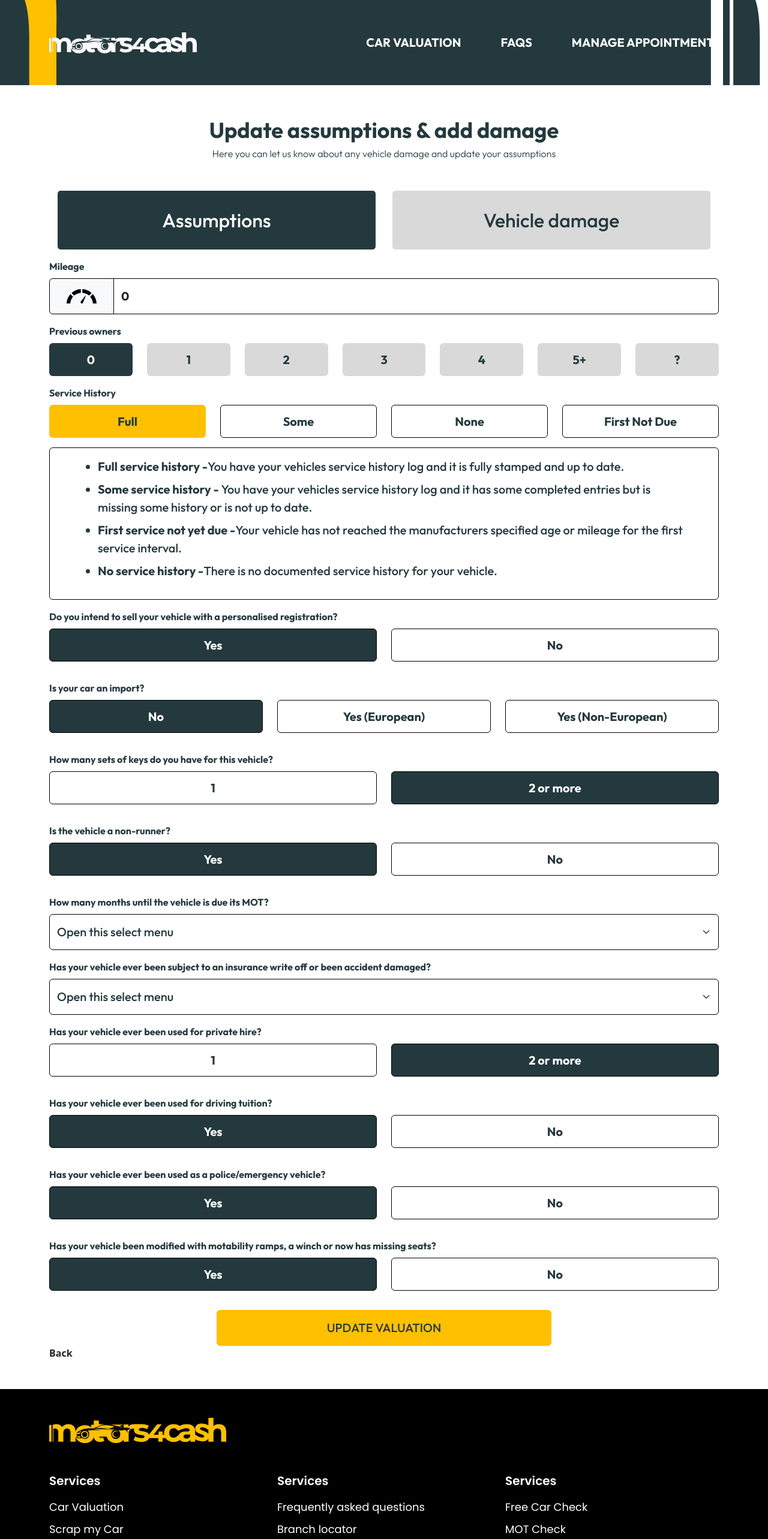
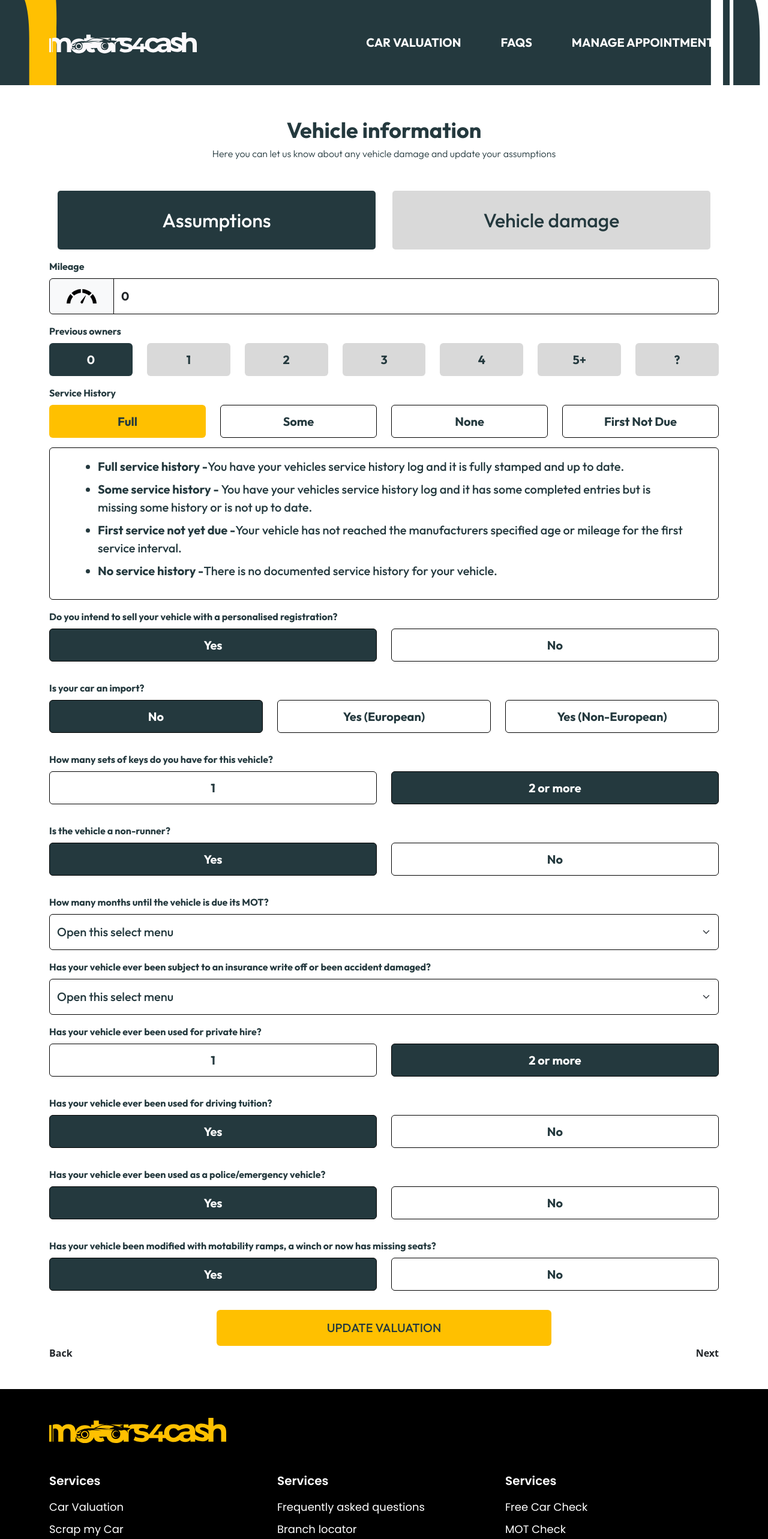
Before and after one commit to Strike1031/motors4cash, a React (Create React App) app: page /detail/1/subdetail in a window 1280 px wide. Shown: the top 2566 px of the page at 60% size. Built offline with nearby package versions, Linux system fonts and the light colour scheme.

Commit message:
update UI for client new requirements

```diff
--- a/src/pages/DetailPage.js
+++ b/src/pages/DetailPage.js
@@ -1,13 +1,14 @@
-import { Col, Container, Row, Carousel, Image, Card } from "react-bootstrap";
+import { Col, Container, Row, Carousel, Image, Card, Button } from "react-bootstrap";
 import { WorkFlowBanner } from "../components/banners";
 import CarImage from '../assets/images/models/car.jpg';
-import { Link } from "react-router-dom";
+import { Link, useNavigate } from "react-router-dom";
 import {Stepper} from "../components/stepper";
 import { useContext } from "react";
 import { VehicleContext } from "../context/context";
 
 export default function DetailPage() {
     const {price, imageDetailsList} = useContext(VehicleContext);
+    const navigate = useNavigate();
     return (
         <div className="DetailPage py-5">
             <Container>
@@ -24,7 +25,7 @@ export default function DetailPage() {
                             ))
                         }
                         </Carousel>
-                        <div className="detail-status-group">
+                        {/* <div className="detail-status-group">
                             <div className="detail-status-title mt-5">Assumptions & add damage for an accurate valuation</div>
                             <ul className="detail-status-list">
                                 <li>Sale may be subject to a transaction fee</li>
@@ -43,7 +44,7 @@ export default function DetailPage() {
                             </ul>
                             <div className="detail-status-title mt-5">Before booking an appointment, check all assumptions are correct and add any vehicle damage, to ensure you obtain an accurate price.</div>
                             <Link to="/detail/1/subdetail" className="text-black fw-bold">Update assumptions & add damage</Link>
-                        </div>
+                        </div> */}
                     </Col>
                     <Col sm={12} lg={8} className="mb-2">
                         <Card className="rounded rounded-0 ValuationCard text-center p-4 mb-3">
@@ -53,7 +54,17 @@ export default function DetailPage() {
                                 <Card.Text>Based on 105,764 offers for Mercedes vehicles from 2,743 dealers on Motors4cash.</Card.Text>
                             </Card.Body>
                         </Card>
-                        <Stepper/>
+                        <Card className="ValuationCard text-center p-4 mb-3 border border-0 shadow">
+                            <Card.Body>
+                                <div className="d-flex flex-row align-items-center justify-content-between">
+                                    <div className="text-start vehicle-info">
+                                        <div className="vehicle-info-title">Vehicle information</div>
+                                        <div className="vehicle-info-text">Features, equipment & ownership</div>
+                                    </div>
+                                    <Button className="bg-main-black-50 border border-0 start-button w-50" onClick={() => navigate("/detail/1/subdetail")}>START</Button>
+                                </div>
+                            </Card.Body>
+                        </Card>
                     </Col>
                 </Row>
             </Container>
--- a/src/pages/SubdetailPage.js
+++ b/src/pages/SubdetailPage.js
@@ -269,7 +269,7 @@ export default function SubDetailPage() {
 
     return (
         <div className="SubDetailPage py-5">
-            <div className='Section-title text-center'>Update assumptions & add damage</div>
+            <div className='Section-title text-center'>Vehicle information</div>
             <div className='Section-desc text-center'>Here you can let us know about any vehicle damage and update your assumptions</div>
             <Container>
                 <Tabs
@@ -284,9 +284,15 @@ export default function SubDetailPage() {
                         <VehicleDamageContent />
                     </Tab>
                 </Tabs>
-                <div>
-                    <NavLink to="/detail/1" className="fw-bold nav-link">Back</NavLink>
+                <div className="d-flex align-items-center justify-content-between">
+                    <div>
+                        <NavLink to="/detail/1" className="fw-bold nav-link">Back</NavLink>
+                    </div>
+                    <div>
+                        <NavLink to="/book/1" className="fw-bold nav-link">Next</NavLink>
+                    </div>
                 </div>
+
             </Container>
         </div>
     )
```
